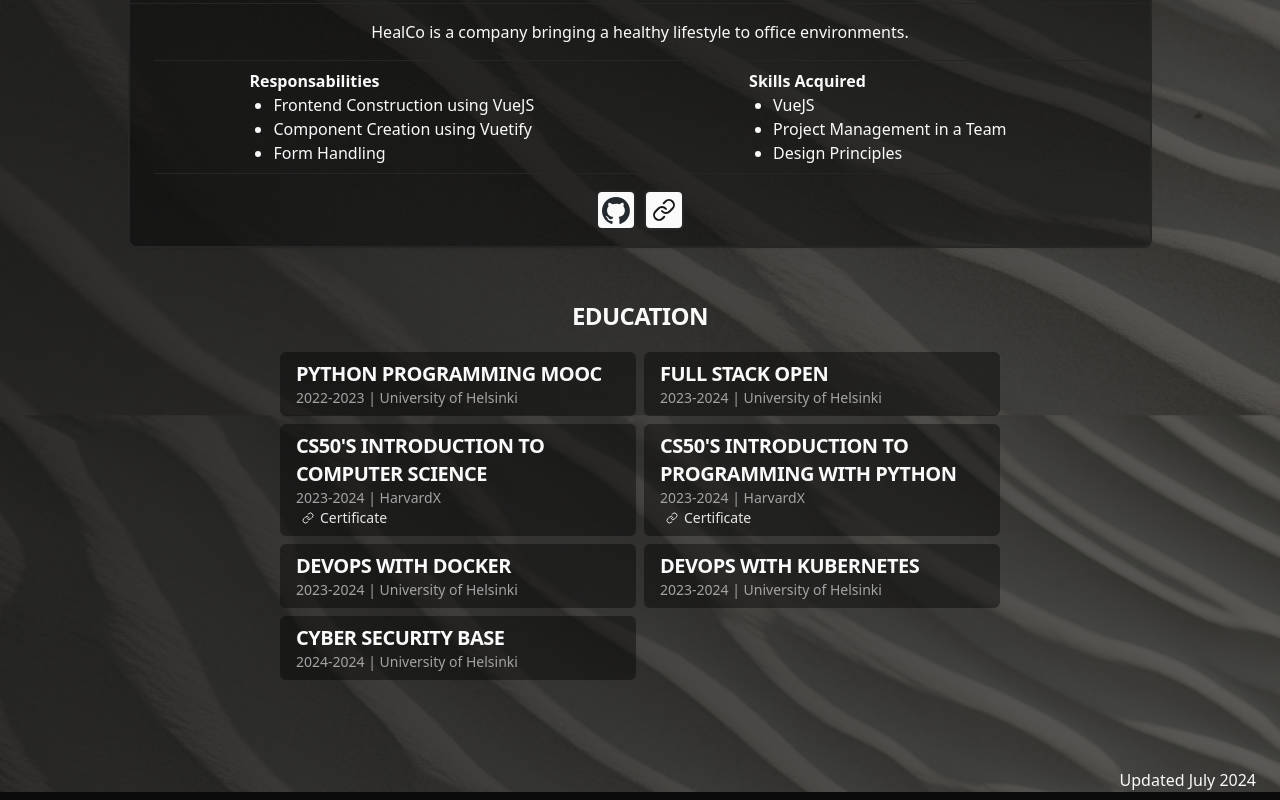
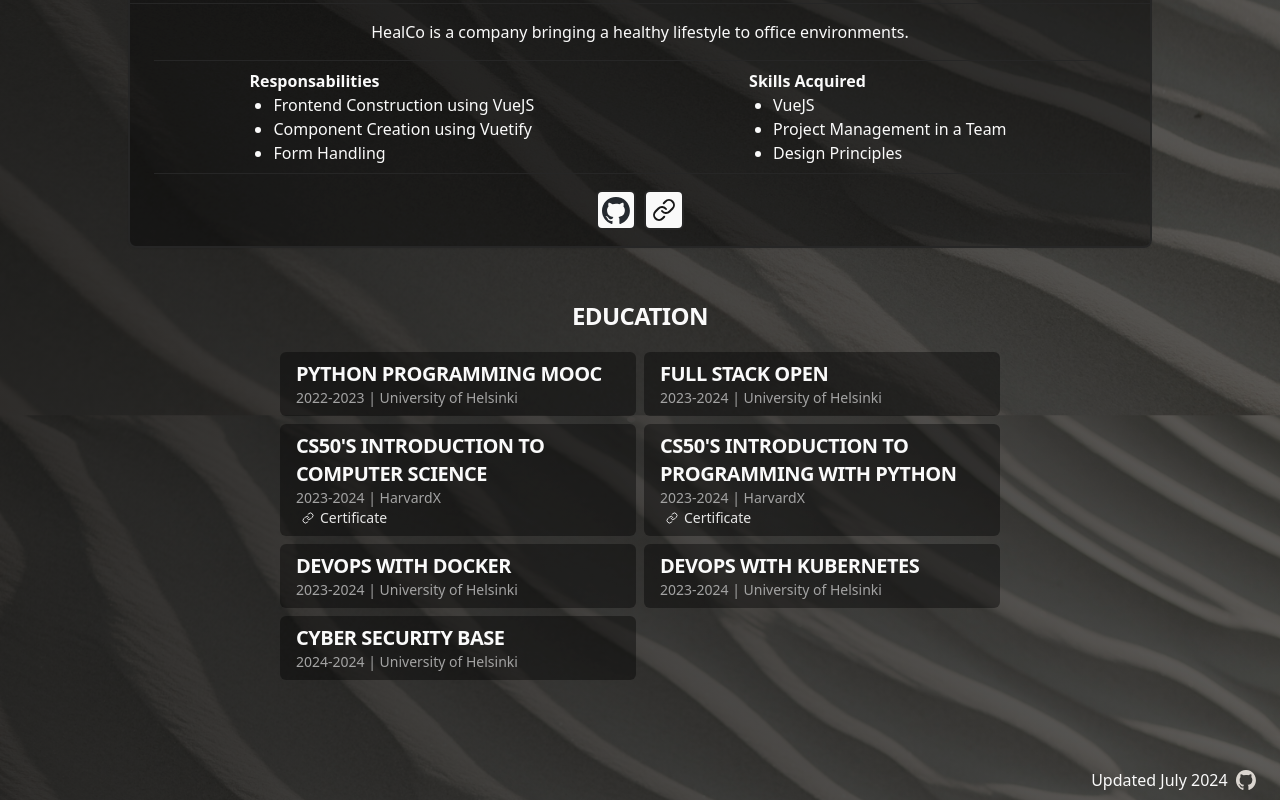
Before and after one commit to gomisroca/portfolio, a React (Vite) app: page / in a window 1280 px wide. Shown: the part 8118-8918 px from the top of the page. Built offline with nearby package versions, Linux system fonts and the light colour scheme.

Commit message:
feat: :sparkles: Add Github link to portfolio repo in footer

```diff
--- a/src/components/Footer.tsx
+++ b/src/components/Footer.tsx
@@ -1,7 +1,16 @@
+import { Link } from "react-router-dom"
+
 function Footer() {
   return (
-    <div className="font-mw flex z-10 mx-6 my-2 justify-end bottom-0 right-0">
-      Updated July 2024
+    <div className="flex z-10 mx-6 py-2 justify-end bottom-0 right-0 gap-x-2 items-center">
+      <span>Updated July 2024</span>
+      <Link to="https://github.com/gomisroca/portfolio">
+        <img
+          alt="Github logo"
+          src="./github-mark.svg"
+          className="invert-0 dark:invert h-[20px]"
+        />
+      </Link>
     </div>
   )
 }
```
